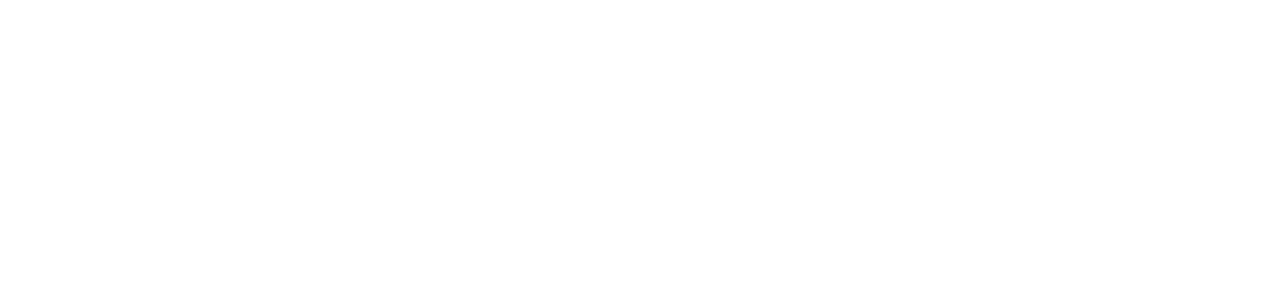
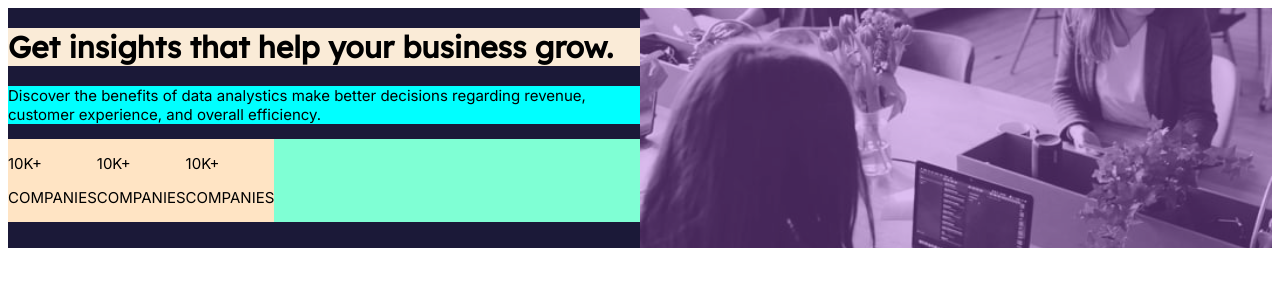
Before and after one commit to manuel14mds/webchallenge, a plain HTML site: page index.html in a window 1280 px wide. Drawn offline with Linux system fonts and the light colour scheme.

Commit message:
feat(main component): scaffolding created

```diff
--- a/index.html
+++ b/index.html
@@ -3,9 +3,31 @@
 <head>
     <meta charset="UTF-8">
     <meta name="viewport" content="width=device-width, initial-scale=1.0">
-    <title>Document</title>
+    <link rel="icon" type="image/png" sizes="32x32" href="./images/favicon-32x32.png">
+    <title>Home</title>
+    <link rel="stylesheet" href="./styles/style.css">
 </head>
 <body>
-
+    <div class="component">
+        <div class="component_image"></div>
+        <div class="component_data">
+            <h1 class="title">Get insights that help your business grow.</h1>
+            <p class="info">Discover the benefits of data analystics make better decisions regarding revenue, customer experience, and overall efficiency.</p>
+            <div class="data">
+                <div class="item">
+                    <p>10K+</p>
+                    <p>COMPANIES</p>
+                </div>
+                <div class="item">
+                    <p>10K+</p>
+                    <p>COMPANIES</p>
+                </div>
+                <div class="item">
+                    <p>10K+</p>
+                    <p>COMPANIES</p>
+                </div>
+            </div>
+        </div>
+    </div>
 </body>
 </html>
--- a/styles/style.css
+++ b/styles/style.css
@@ -0,0 +1,79 @@
+
+@import url('https://fonts.googleapis.com/css2?family=Inter:wght@400;700&display=swap');
+@import url('https://fonts.googleapis.com/css2?family=Lexend+Deca&display=swap');
+* {
+    --dark_blue:hsl(233, 47%, 7%);
+    --desaturated_blue:hsl(244, 38%, 16%);
+    --soft_violet:hsl(277, 64%, 61%);
+    --white:hsl(0, 0%, 100%);
+    --slightly_transparent_white_one:hsla(0, 0%, 100%, 0.75);
+    --slightly_transparent_white_two:hsla(0, 0%, 100%, 0.6);
+
+    --font_one: 'Inter', sans-serif;
+    --font_two: 'Lexend Deca', sans-serif;
+}
+body{
+    font-size: 15px;
+}
+.component{
+    background-color: var(--soft_violet);
+    display: flex;
+    flex-direction: column;
+}
+.component_image{
+    background-image: url(../images/image-header-mobile.jpg);
+    background-repeat: no-repeat;
+    background-size: cover;
+    background-position: center;
+    filter: opacity(60%);
+
+
+    height: 240px;
+    width: auto;
+}
+.component_data{
+    background-color: var(--desaturated_blue);
+    margin: 0;
+}
+
+.component_data .title{
+    background-color: antiquewhite;
+    font-family: var(--font_two);
+
+}
+.component_data .info{
+    background-color: aqua;
+    font-family: var(--font_one);
+
+}
+.component_data .data{
+    background-color: aquamarine;
+    font-family: var(--font_one);
+    display: flex;
+    flex-direction: column;
+    justify-content: center;
+    align-items: center;
+}
+.component_data .data .item{
+    background-color: bisque;
+}
+
+
+
+@media (min-width: 376px) {
+    .component{
+        flex-direction: row-reverse;
+    }
+    .component_image{
+        background-image: url(../images/image-header-desktop.jpg);
+        width: 50%;
+    }
+    .component_data{
+        width: 50%;
+    }
+    .component_data .data{
+        flex-direction: row;
+        justify-content: start;
+        align-items: center;
+    }
+}
```
Also changed, not shown: images/favicon-32x32.png (added), images/image-header-desktop.jpg (added), images/image-header-mobile.jpg (added).
